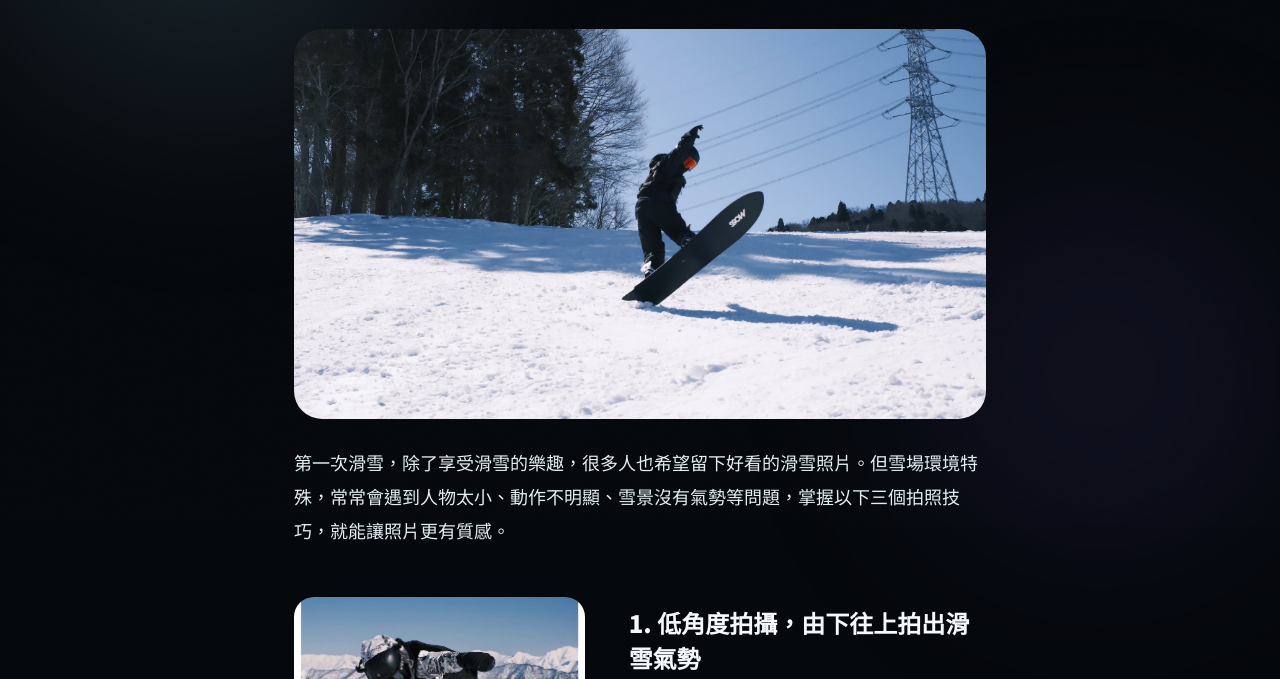
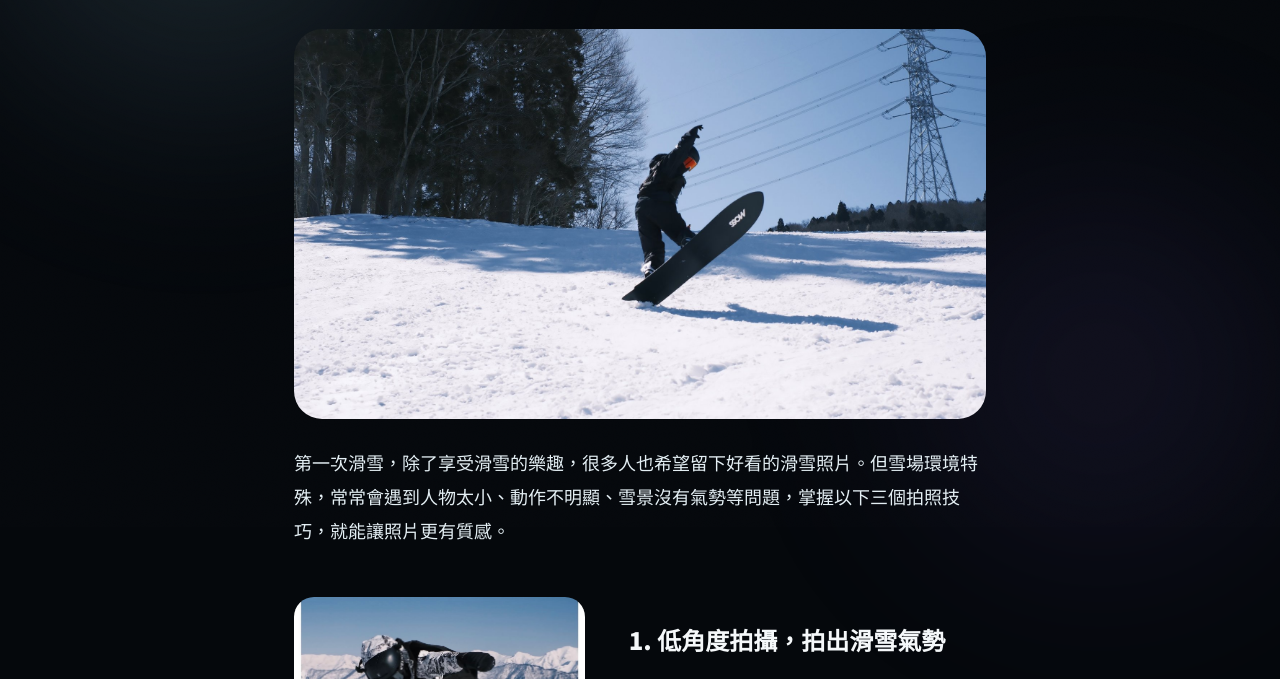
Before and after one commit to bbbkai0314-netizen/snow-photography, an Eleventy site: page src/posts/ski-photo-poses.md in a window 1280 px wide. Shown: the part 273-952 px from the top of the page. Built offline with nearby package versions, Linux system fonts and the light colour scheme; Eleventy itself is replaced by a stand-in of ours; files that its build step writes are made by us from their sources.

Commit message:
Update 文章 “ski-photo-poses”

```diff
--- a/src/posts/ski-photo-poses.md
+++ b/src/posts/ski-photo-poses.md
@@ -19,7 +19,7 @@ seo:
     <img src="../images/IMG_7203.jpg" alt="滑雪板抓板動作" loading="lazy">
   </div>
   <div class="article-block__text">
-    <h2>1. 低角度拍攝，由下往上拍出滑雪氣勢</h2>
+    <h2>1. 低角度拍攝，拍出滑雪氣勢</h2>
     <p>想拍出像滑雪品牌形象照一樣的照片，可以將手機貼近雪地，利用低角度由下往上拍攝。</p>
     <ul>
       <li>人物比例更修長</li>
```
